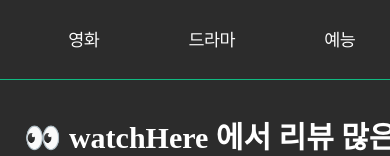
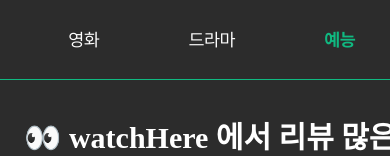
Before and after one commit to 9woody5/watcHere, a React (Vite) app: page /tv in a window 390 px wide. Shown: the top 156 px of the page. Built offline with nearby package versions, Linux system fonts and the light colour scheme; no server answers.

Commit message:
Style: header UI 수정 및 결과 페이지 반응형 적용

```diff
--- a/src/App.css
+++ b/src/App.css
@@ -19,3 +19,18 @@ body {
   transition: color 0.2s ease-in-out;
   color: #047857;
 }
+
+.records::-webkit-scrollbar {
+  width: 12px; /* 스크롤바의 너비 */
+}
+
+.records::-webkit-scrollbar-thumb {
+  height: 30%; /* 스크롤바의 길이 */
+  background: #ccc; /* 스크롤바의 색상 */
+  border: 1px solid #fff;
+  border-radius: 10px;
+}
+
+.records::-webkit-scrollbar-track {
+  background: #fff; /*스크롤바 뒷 배경 색상*/
+}
--- a/src/Common/Header.jsx
+++ b/src/Common/Header.jsx
@@ -1,5 +1,5 @@
 import React, { useState, useEffect } from "react";
-import { Link, useNavigate } from "react-router-dom";
+import { Link, useLocation, useNavigate } from "react-router-dom";
 import { BiSolidUserCircle } from "react-icons/bi";
 import { useRecoilState } from "recoil";
 import { userInfoState } from "../Common/CommonAtom";
@@ -10,7 +10,10 @@ import MainSearchBar from "../Components/Main/SearchBar/MainSearchBar";
 const Header = () => {
   const [userInfo, setUserInfo] = useRecoilState(userInfoState);
   const [selectedCate, setSelectedCate] = useState("");
+  // 카테고리 path 확인용
+  const location = useLocation();
 
+  // token에서 userinfo 데이터 가져오기
   useEffect(() => {
     const fetchUserInfo = async () => {
       const token = localStorage.getItem("token");
@@ -42,6 +45,22 @@ const Header = () => {
   const [isLoggedIn, setIsLoggedIn] = UseAuth();
   const navigate = useNavigate();
 
+  // pathname에 따른 header 카테고리 상태 업데이트
+  useEffect(() => {
+    const pathname = location.pathname;
+    switch (pathname) {
+      case "/movie":
+      case "/drama":
+      case "/tv":
+      case "/animation":
+        setSelectedCate(pathname.slice(1));
+        break;
+      default:
+        setSelectedCate("");
+    }
+  }, [location.pathname]);
+
+  /////////////////////// 로그인 정보 //////////////////////
   const handleLoginClick = () => {
     navigate("/login");
   };
@@ -59,7 +78,7 @@ const Header = () => {
   };
 
   return (
-    <div className="navbar min-w-[540px] px-3 h-20 font-pretendard z-50 border-b-[1px] border-solid border-emerald-500">
+    <div className="navbar sticky top-0 bg-[#2c2c2c] min-w-[540px] px-3 h-20 font-pretendard z-50 border-b-[1px] border-solid border-emerald-500">
       <div className="w-[100%] flex justify-evenly items-center">
         <div className="w-[23px] h-full mr-4">
           <Link to={"/"}>
--- a/src/Components/Main/SearchBar/SearchRecords.jsx
+++ b/src/Components/Main/SearchBar/SearchRecords.jsx
@@ -110,7 +110,7 @@ const SearchRecords = ({
         <span className="w-20 h-6 my-1 flex justify-center items-center rounded-full text-sm font-pretendardBold text-white bg-emerald-700 ">
           연관 콘텐츠
         </span>
-        <ul className="h-auto max-h-[180px] overflow-y-scroll" ref={autoCompleteRef} tabIndex={0}>
+        <ul className="records h-auto max-h-[180px] overflow-y-scroll" ref={autoCompleteRef} tabIndex={0}>
           {uniqueAutoCompleteValue.map((suggestion, index) => (
             <li
               className={`px-1 py-1 my-2 text-md flex cursor-pointer rounded-md ${
--- a/src/Components/SearchResult/ResultAll.jsx
+++ b/src/Components/SearchResult/ResultAll.jsx
@@ -1,10 +1,10 @@
 import { SwiperComponent } from "../Content/SwiperComponent";
-// import mockData from "../../resources/mockData.json";
 import { GetData } from "../../Network/Connect";
 import Connect from "../../Network/Connect.json";
-import "./SearchResult.css";
 import { useLocation } from "react-router-dom";
 import { useQuery } from "@tanstack/react-query";
+import "./SearchResult.css";
+import noResult from "../../assets/img/no_results.png";
 
 const ResultAll = () => {
   // 기본 이미지 URL
@@ -95,19 +95,19 @@ const ResultAll = () => {
               style={{ height: "calc(100vh - 50vh)" }}
             ></div>
             <div
-              className="flex items-center justify-center w-full bg-zinc-500 rounded-lg dark:bg-gray-700"
+              className="flex items-center justify-center w-full sm:hidden bg-zinc-500 rounded-lg dark:bg-gray-700"
               style={{ height: "calc(100vh - 50vh)" }}
             ></div>
             <div
-              className="flex items-center justify-center w-full bg-zinc-500 rounded-lg dark:bg-gray-700"
+              className="flex items-center justify-center w-full md:hidden bg-zinc-500 rounded-lg dark:bg-gray-700"
               style={{ height: "calc(100vh - 50vh)" }}
             ></div>
             <div
-              className="flex items-center justify-center w-full bg-zinc-500 rounded-lg dark:bg-gray-700"
+              className="flex items-center justify-center w-full md:hidden bg-zinc-500 rounded-lg dark:bg-gray-700"
               style={{ height: "calc(100vh - 50vh)" }}
             ></div>
             <div
-              className="flex items-center justify-center w-full bg-zinc-500 rounded-lg dark:bg-gray-700"
+              className="flex items-center justify-center w-full md:hidden bg-zinc-500 rounded-lg dark:bg-gray-700"
               style={{ height: "calc(100vh - 50vh)" }}
             ></div>
           </div>
@@ -121,10 +121,13 @@ const ResultAll = () => {
                 </div>
               </>
             ) : (
-              <>
-                <p>‘{searchQuery}’ 에 해당하는 콘텐츠가 없어요😅</p>
+              <div className="flex flex-col items-center mt-4 md:mt-12">
+                <p className="text-lg font-pretendardBold">‘{searchQuery}’ 에 해당하는 콘텐츠가 없어요😅</p>
                 <p className="mt-2">입력하신 검색어를 다시 확인해 주세요</p>
-              </>
+                <div className="w-[400px]">
+                  <img src={noResult} alt="no-results" />
+                </div>
+              </div>
             )}
           </div>
         ) : (
@@ -136,7 +139,7 @@ const ResultAll = () => {
           )
         )}
       </section>
-      <hr className="opacity-30" />
+      {!isError && searchResults.length > 0 && <hr className="opacity-30" />}
     </>
   );
 };
--- a/src/Components/SearchResult/ResultByCategories.jsx
+++ b/src/Components/SearchResult/ResultByCategories.jsx
@@ -104,7 +104,11 @@ const ResultByCategories = () => {
   const itemsPerPage = 6;
 
   // react-query로 데이터 연결 및 관리
-  const { data: searchResults = { dataTV: [], dataMovie: [], dataAnime: [] }, isLoading } = useQuery({
+  const {
+    data: searchResults = { dataTV: [], dataMovie: [], dataAnime: [] },
+    isLoading,
+    isError,
+  } = useQuery({
     queryKey: ["search-result-by-categories", searchQuery],
     queryFn: fetchResultData,
     staleTime: 60000,
@@ -163,7 +167,7 @@ const ResultByCategories = () => {
         <>
           <SkeletonLoader />
         </>
-      ) : (
+      ) : isError ? null : (
         categoriesWithcontent.map(({ title, data }, index) => {
           // 마지막 섹션일 땐 hr태그 제거
           const isLastSection = index === categoriesWithcontent.length - 1;
@@ -181,7 +185,7 @@ const ResultByCategories = () => {
                 {displayedData.map((content, contentIndex) => (
                   <li
                     key={contentIndex}
-                    className=" flex items-center mb-2 w-1/3 hover:bg-zinc-900 p-3 rounded-lg transition duration-150 ease-in-out"
+                    className=" flex items-center mb-2 w-1/3 md:w-full lg:w-1/2 hover:bg-zinc-900 p-3 rounded-lg transition duration-150 ease-in-out"
                   >
                     <Link to={`/${content.type}/${content.id}`} className="w-full content_item">
                       <div className="flex items-start h-full w-full">
```
Also changed, not shown: src/assets/img/no_results.png (added).
